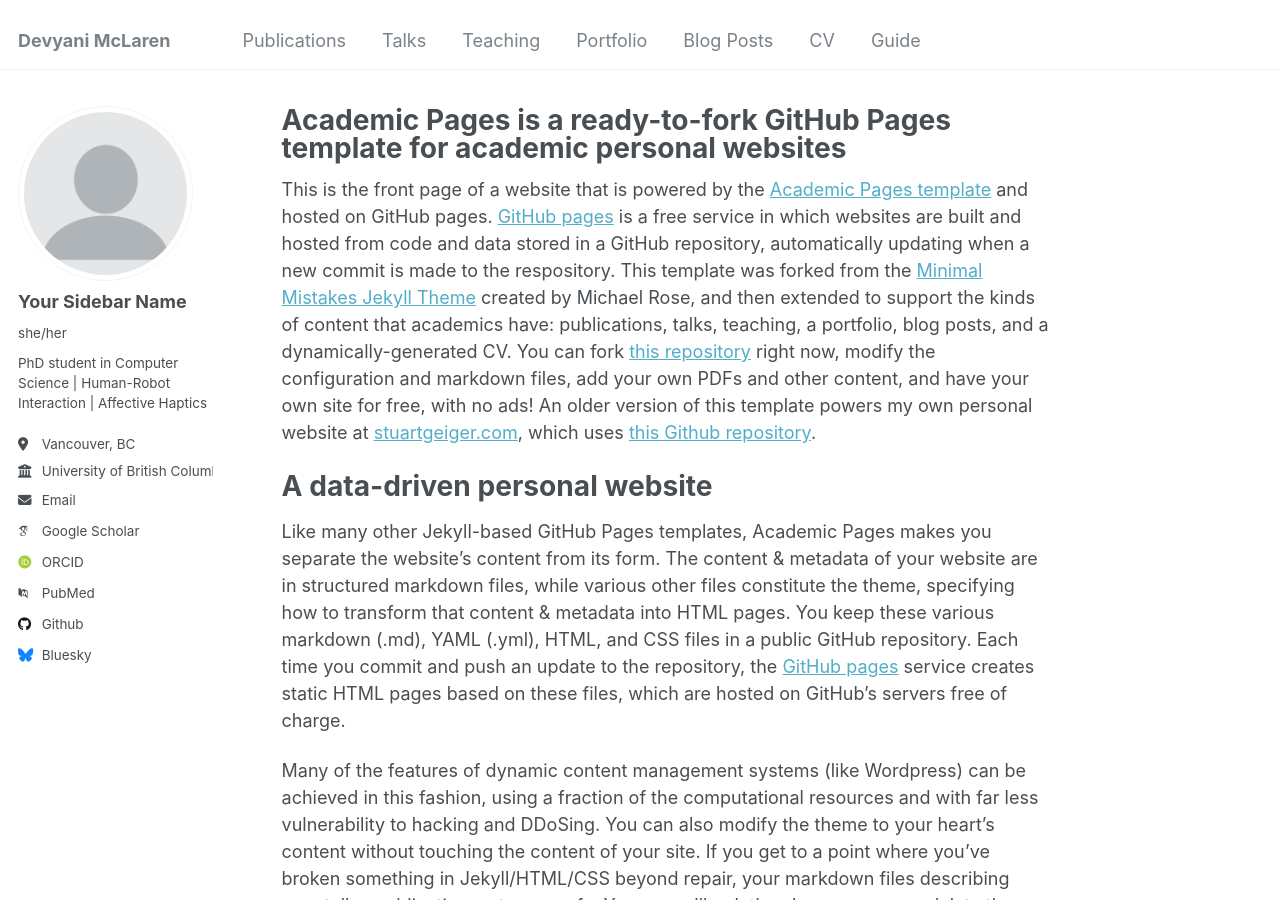
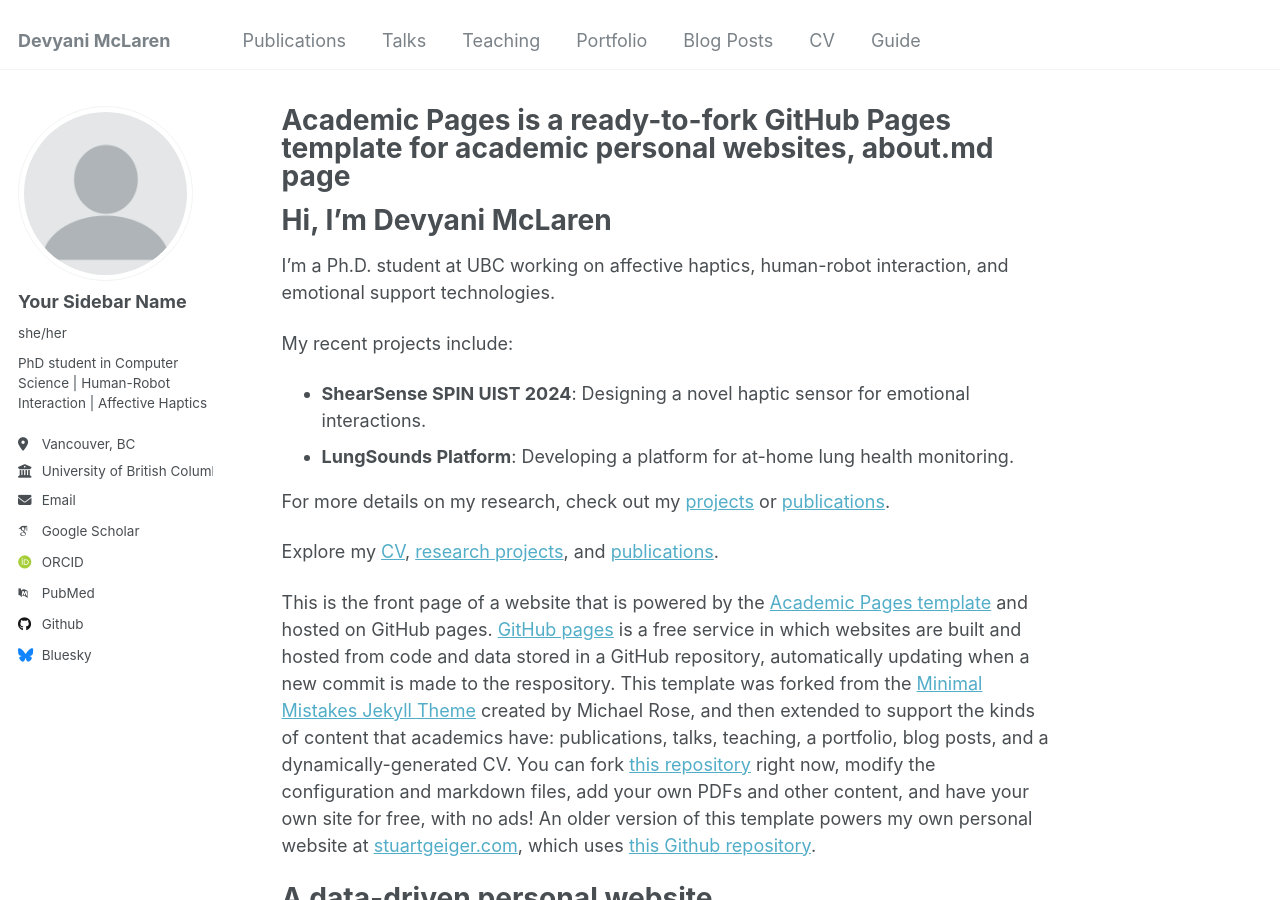
Before and after one commit to Dev-McL/Dev-McL.github.io, a Jekyll site: the page built from _pages/about.md, in a window 1280 px wide and 900 px high. Built offline with Jekyll 4.4.1, drawn with Linux system fonts in a browser that asks for light colours; some web fonts are replaced.

Commit message:
Your message describing the change

```diff
--- a/_pages/about.md
+++ b/_pages/about.md
@@ -1,11 +1,22 @@
 ---
 permalink: /
-title: "Academic Pages is a ready-to-fork GitHub Pages template for academic personal websites"
+title: "Academic Pages is a ready-to-fork GitHub Pages template for academic personal websites, about.md page"
 author_profile: true
 redirect_from:
   - /about/
   - /about.html
 ---
+
+# Hi, I'm Devyani McLaren
+I'm a Ph.D. student at UBC working on affective haptics, human-robot interaction, and emotional support technologies.
+
+My recent projects include:
+- **ShearSense SPIN UIST 2024**: Designing a novel haptic sensor for emotional interactions.
+- **LungSounds Platform**: Developing a platform for at-home lung health monitoring.
+
+For more details on my research, check out my [projects](/projects) or [publications](/publications).
+
+Explore my [CV](cv), [research projects](projects), and [publications](publications).
 
 This is the front page of a website that is powered by the [Academic Pages template](https://github.com/academicpages/academicpages.github.io) and hosted on GitHub pages. [GitHub pages](https://pages.github.com) is a free service in which websites are built and hosted from code and data stored in a GitHub repository, automatically updating when a new commit is made to the respository. This template was forked from the [Minimal Mistakes Jekyll Theme](https://mmistakes.github.io/minimal-mistakes/) created by Michael Rose, and then extended to support the kinds of content that academics have: publications, talks, teaching, a portfolio, blog posts, and a dynamically-generated CV. You can fork [this repository](https://github.com/academicpages/academicpages.github.io) right now, modify the configuration and markdown files, add your own PDFs and other content, and have your own site for free, with no ads! An older version of this template powers my own personal website at [stuartgeiger.com](http://stuartgeiger.com), which uses [this Github repository](https://github.com/staeiou/staeiou.github.io).
 
```
Also changed, not shown: CONTRIBUTING.md (+1 -1 lines), _pages/projects.md (renamed from projects.md).
